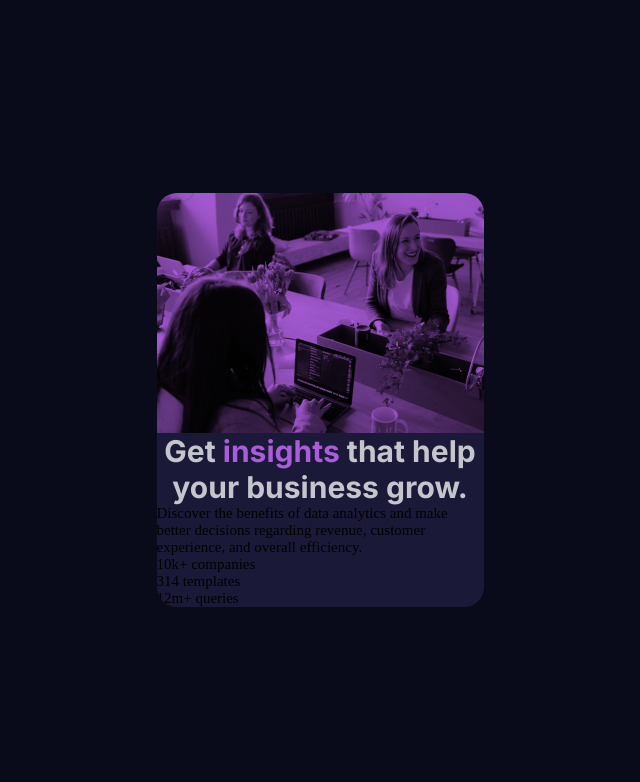
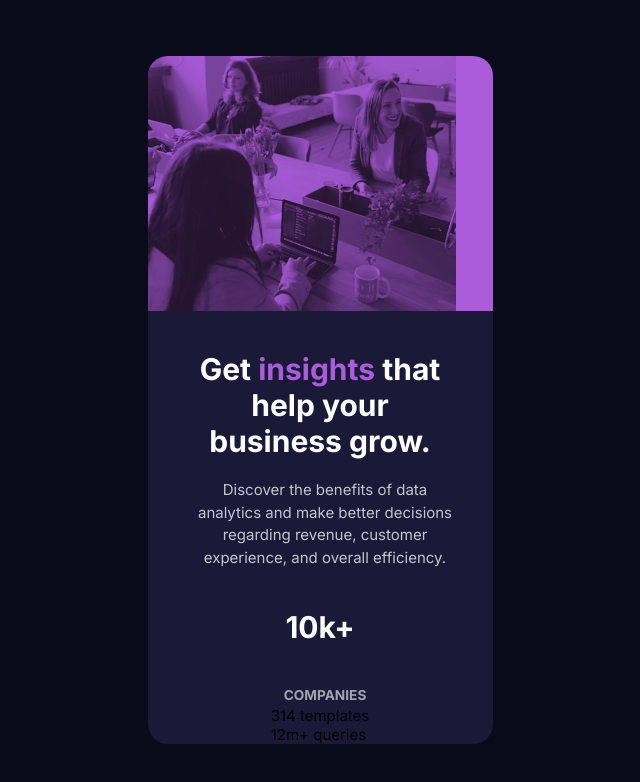
Before and after one commit to RoelofWobben/stats-card, a plain HTML site: page roelof.html in a window 1280 px wide. Shown: the whole page, without its empty margins (320-960 px from the left). Drawn offline with Linux system fonts and the light colour scheme.

Commit message:
make the paragraph and image work
make the paragraph and image work

```diff
--- a/roelof.css
+++ b/roelof.css
@@ -1,10 +1,10 @@
 :root {
-  --dark_blue : hsl(233, 47%, 7%);
-  --desaturated_blue: hsl(244, 38%, 16%);
-  --violet: hsl(277, 64%, 61%);
-  --white: hsl(0, 0%, 100%);
-  --transparent-white-main: hsla(0, 0%, 100%, 0.75);
-  --transparent-white-stat: hsla(0, 0%, 100%, 0.6);
+  --dark_blue : hsl(233, 47%, 7%);                   /*(main background)*/
+  --desaturated_blue: hsl(244, 38%, 16%);            /*(card background)*/
+  --violet: hsl(277, 64%, 61%);                      /*(accent)*/
+  --white: hsl(0, 0%, 100%);                         /*(main heading, stats + [Inter])*/
+  --transparent-white-main: hsla(0, 0%, 100%, 0.75); /*(main paragraph) + [Inter]*/
+  --transparent-white-stat: hsla(0, 0%, 100%, 0.6);  /*(stat paragraph) + [Inter].    Bij DESKTOP : [Lexend Deca] !!! */
 }
 
 * {
@@ -18,6 +18,7 @@
 
 body{
     font-size: 15px;
+    font-family: Inter;
     background-color: var(--dark_blue);
     display: flex;
     align-items: center;
@@ -27,14 +28,18 @@ body{
 }
 
 h1{
-    color: var(--transparent-white-main);
-    font-family: Inter;
+    color: var(--white);
     text-align: center;
+    padding-top: 40px;
+    font-weight: 600;
 }
 
 p{
-
-
+    padding-top: 20px;
+    color: var(--transparent-white-main);
+    padding-left: 10px;
+    text-align: center;
+    line-height: 1.5;
 }
 
 .container {
@@ -42,7 +47,7 @@ p{
     flex-direction: column;
     align-items: center;
     justify-content: center;
-    width:327px;
+    width:345px;
     background-color: var(--desaturated_blue);
     border-radius: 20px;
     overflow: hidden;
@@ -52,27 +57,41 @@ p{
 }
 
 .image {
-    width: 327px;
-    height: 240px;
-    background-image: url(./images/image-header-mobile.jpg);
-    background-size: cover;
+    width: 345px;
+    height: 255px;
     background-color: var(--violet);
-    background-blend-mode:multiply;
+    object-fit: cover;
+}
+
+
+.image img {
+    max-width: 345px;
+    height: 255px;
+    mix-blend-mode: multiply;
+    opacity: 0.8;
+    object-fit: cover;
 }
 
  h1 .accent{
     color: var(--violet);
 }
 
-.text {
-    width: 327px;
+.stats{
 }
 
-.stats{
-
+.stats p{
+    text-transform: uppercase;
+    color: var(--transparent-white-stat);
+    font-size: 13.65px;
+    font-size: 400;
+    padding-top: 0px;
 }
 
 .companies{
+    text-align: center;
+    color: var(--white);
+    font-family: 'Inter';
+    font-weight: 400;
 
 }
 
--- a/roelof.html
+++ b/roelof.html
@@ -22,8 +22,11 @@
 <body>
     <div class="container">
         <div class="image">
+            <picture>
+                <source media="(max-width:1150px)" srcset="images/image-header-mobile.jpg">
+                <img src="images/image-header-desktop.jpg" alt="office" style="width:auto;">
+            </picture>
         </div>
-        <div class="text">
         <h1>
             Get <span class="accent">insights</span> that help your business grow.
         </h1>
@@ -32,8 +35,13 @@
             experience, and overall efficiency.
         </p>
         <div class="stats">
-                <div id = "companies">
-                    10k+ companies
+            <div class = "companies">
+                <h1>
+                10k+
+                <h1>
+                <p>
+                 companies
+                <p>
             </div>
             <div class= "templates">
                 314 templates
```
Lines whose indentation alone changed are shown as unchanged.
